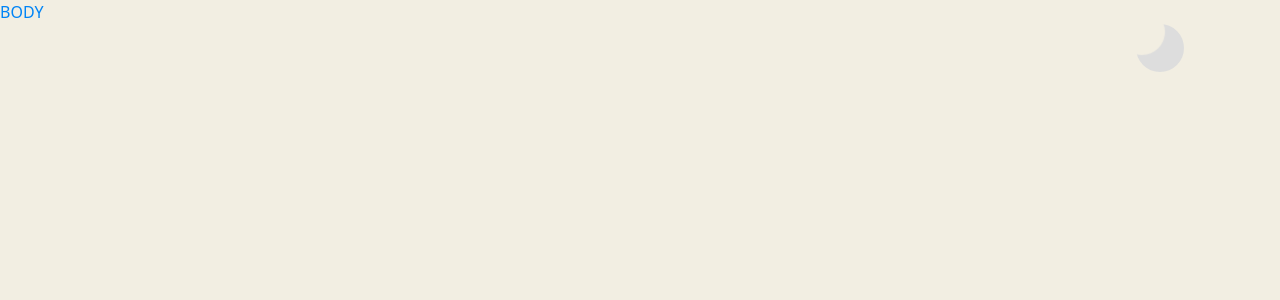
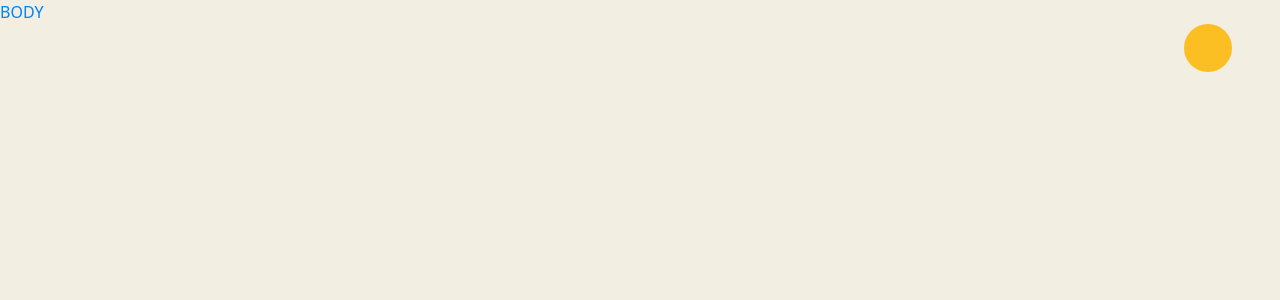
Before and after one commit to redmac135/personal-website, a SvelteKit app: page / in a window 1280 px wide. Shown: the top 300 px of the page. Built offline with nearby package versions, Linux system fonts and the light colour scheme.

Commit message:
formatting

```diff
--- a/src/routes/ThemeToggleButton.svelte
+++ b/src/routes/ThemeToggleButton.svelte
@@ -1,12 +1,10 @@
 <script lang="ts">
-	let darkMode = true;
+	let darkMode = false;
 
 	function toggleTheme() {
 		darkMode = !darkMode;
 
-		darkMode
-			? document.body.classList.add('dark')
-			: document.body.classList.remove('dark');
+		darkMode ? document.body.classList.add('dark') : document.body.classList.remove('dark');
 	}
 </script>
 
@@ -27,7 +25,7 @@
 	}
 
 	#theme-toggle + label {
-		@apply inline-block cursor-pointer h-12 w-12 absolute top-6 right-24 rounded-full duration-300;
+		@apply cursor-pointer h-12 w-12 absolute top-6 right-12 rounded-full duration-300;
 	}
 
 	#theme-toggle:not(:checked) + label {
```
